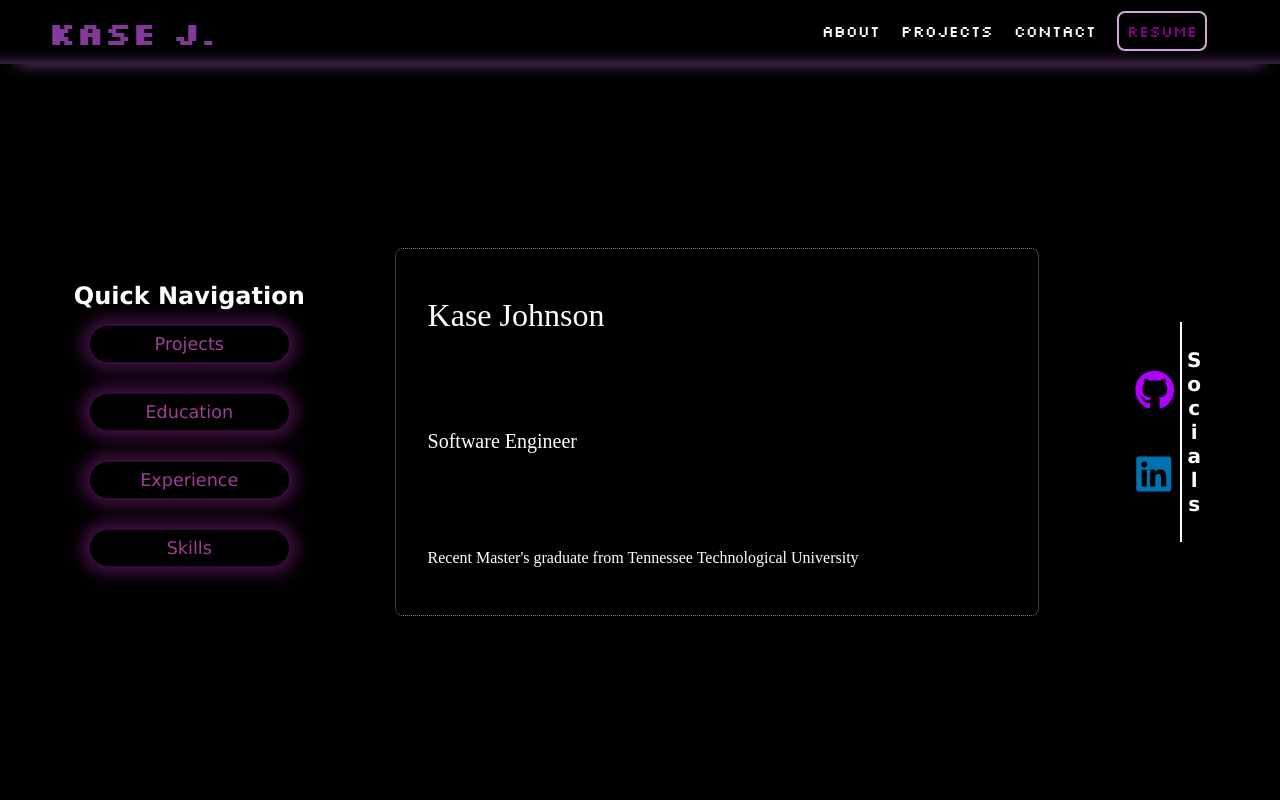
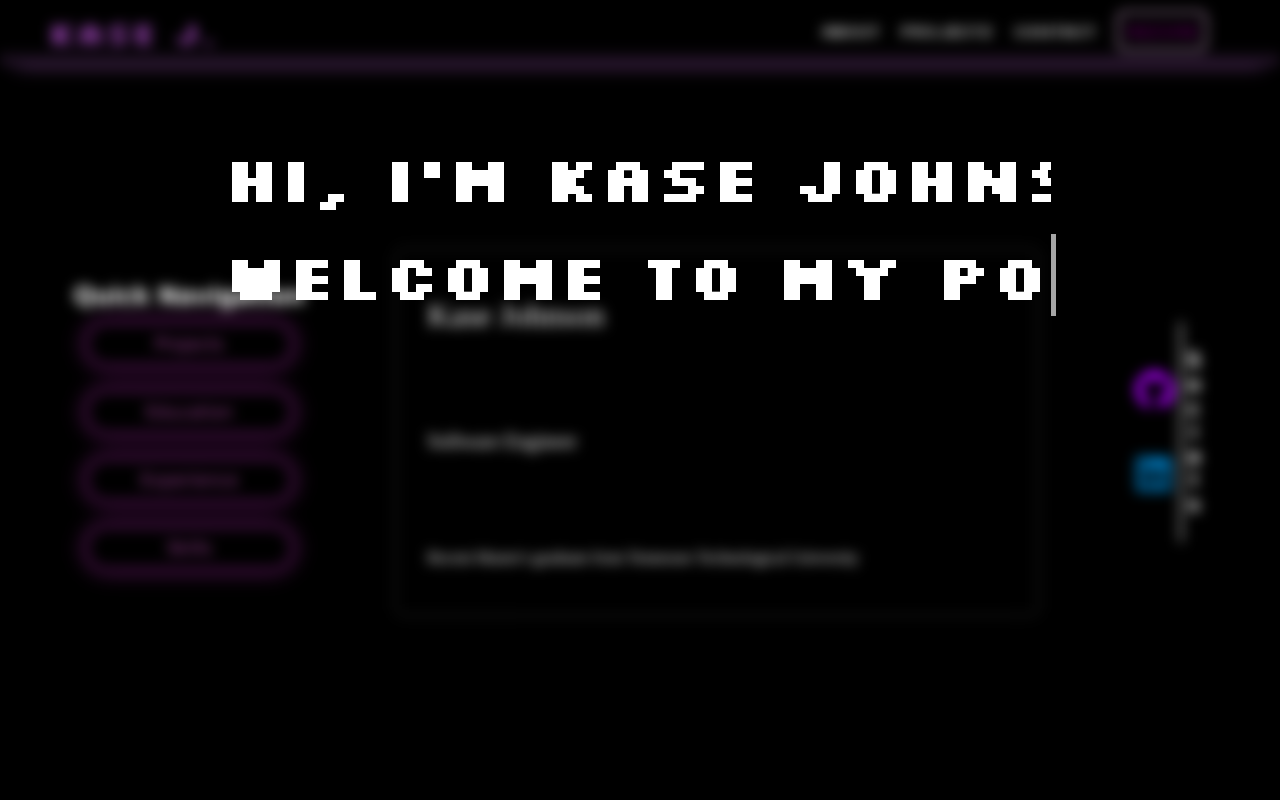
Before and after one commit to Kasej01/portfolio, a React (Create React App) app: page / in a window 1280 px wide. Shown: the top 800 px of the page. Built offline with nearby package versions, Linux system fonts and the light colour scheme; no server answers; a web font is replaced by a local one.

Commit message:
Typewriter effect added to Hero, blur increased

```diff
--- a/src/components/Hero.jsx
+++ b/src/components/Hero.jsx
@@ -5,7 +5,7 @@ function Hero (){
     return (
         <div className="hero-container">
             <h1 className="hero-title">Hi, I'm Kase Johnson</h1>
-            <h3 className="hero-desc">Welcome to my Portfolio</h3>
+            <h3 className="hero-desc">Welcome to my Portfolio </h3>
         </div>
     );
 }
--- a/src/styles/blur.css
+++ b/src/styles/blur.css
@@ -26,7 +26,7 @@
 }
 
 .blurred-content {
-    animation: fadeIn 4s ease-out forwards;
+    animation: fadeIn 14s ease-out forwards;
 }
 
 @keyframes fadeIn {
--- a/src/styles/components/hero.css
+++ b/src/styles/components/hero.css
@@ -1,42 +1,96 @@
-@keyframes hero-animation {
-    0% {
-        transform: translate(0vw, 20vh);
-        opacity: 0.3;
+.hero-container {
+    position: absolute;
+    width: 100%;
+    height: 100%;
+    left: 50%; /* Start from the middle */
+    right: 0;
+    margin: auto;
+    text-align: center;
+    padding-top: 15vh;
+    animation: hero-animation 4s ease forwards;
+    font-family: "Silkscreen", serif;
+    font-weight: 400;
+    font-style: normal;
+}
+
+.hero-title,
+.hero-desc{
+    font-size: 4rem;
+    color: white;
+    white-space: nowrap;
+    overflow: hidden;
+    transform: translateX(-50%);
+    text-align: center;
+    margin: 1rem 0rem;
+    max-width: 65vw;
+    border-right: 5px solid white;
+
+}
+
+
+.hero-title{
+    animation: typewriter 4s steps(20) forwards alternate,
+        typewriter-backwards 4s 7.5s steps(20) forwards alternate,
+        blink 4s steps(20) forwards normal,
+        blink 5s steps(20) 7s forwards normal,
+        disapear 12.5s forwards;
+}
+.hero-desc {
+    opacity: 0;
+    animation: typewriter 3s steps(25) 3.5s forwards alternate,
+        typewriter-backwards 4s 5s steps(20) forwards alternate,
+        blink 5s steps(20) 4s forwards normal,
+        appear 200ms 3.5s forwards,
+        disapear 11s 4s forwards;
+}
+
+@keyframes typewriter {
+    from {
+        width: 0;
     }
-    30% {
-        transform: translate(0vw, 0vh);
-        opacity: 1;
-    }
-    60%{
-        transform: translate(0vw, 0vh);
-        opacity: 1;
-    }
-    100% {
-        opacity: 0;
-        transform: translate(-50vw, 0vh);
-        display: none;
+    to {
+        width: 100%;
     }
 }
 
-.hero-container{
-    position: absolute;
-    width: 100%;
-    height: 100%;
-    left: 0;
-    right: 0;
-    text-align: center;
-    padding-top: 15vh;
-    animation: hero-animation 6s ease forwards;
+@keyframes typewriter-backwards {
+    from {
+        width: 100%;
+    }
+    to {
+        width: 0;
+    }
 }
 
-.hero-title{
-    font-size: 4rem;
-    color: white;
+@keyframes blink {
+    from {
+        border-color: rgb(255, 255, 255);
+    }
+
+    to {
+        border-color: transparent;
+    }
 }
 
-.hero-desc{
-    font-size: 2rem;
-    color: white;
+@keyframes disapear {
+    0%{
+        opacity: 1;
+    }
+    99%{
+        opacity: 1;
+    }
+    100%{
+        opacity: 0;
+    }
+}
+
+@keyframes appear{
+    0%{
+        opacity: 0;
+    }
+    100%{
+        opacity: 1;
+    }
 }
 
 
@@ -47,4 +101,9 @@
     .hero-desc{
         font-size: 1.5rem;
     }
+
+    .hero-title,
+    .hero-desc{
+        max-width: 90vw;
+    }
 }
```
